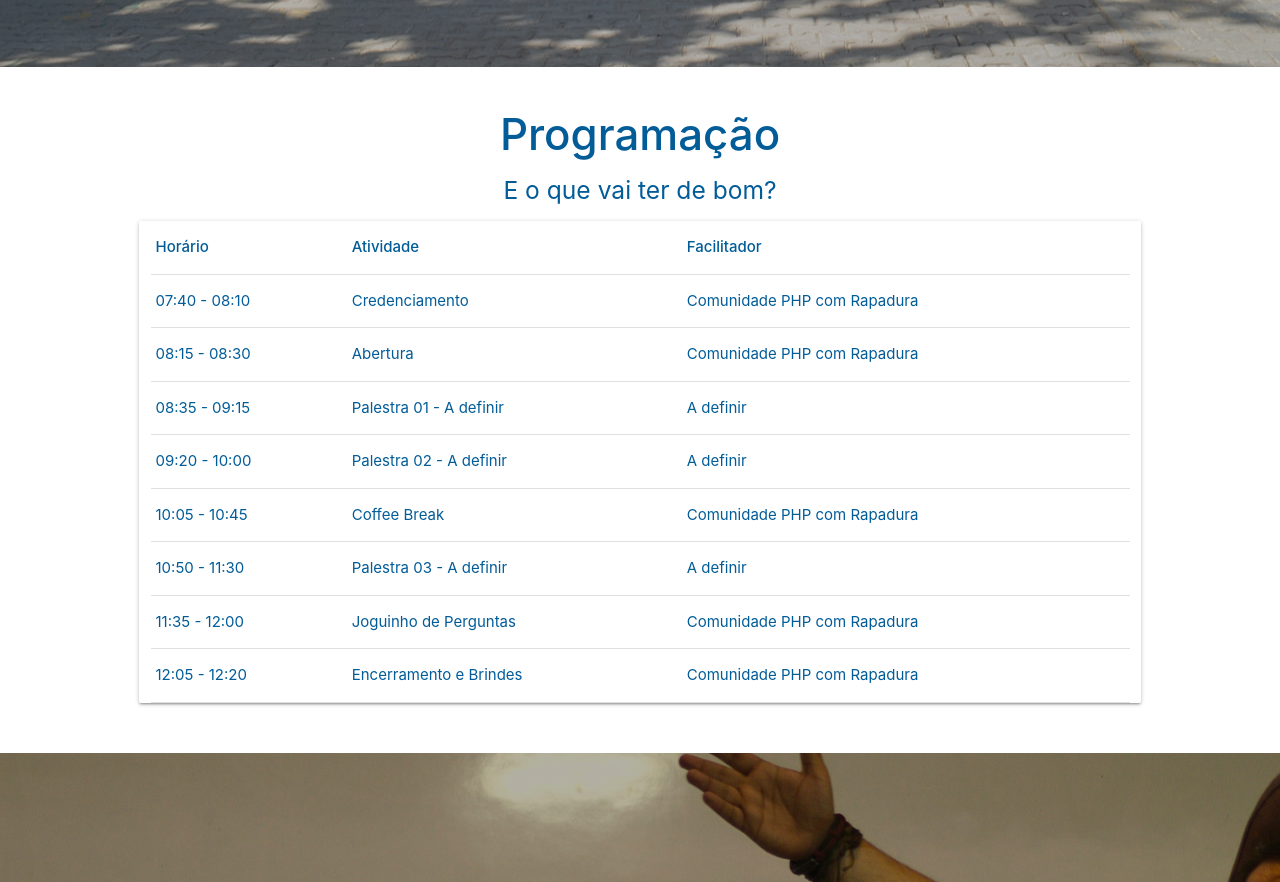
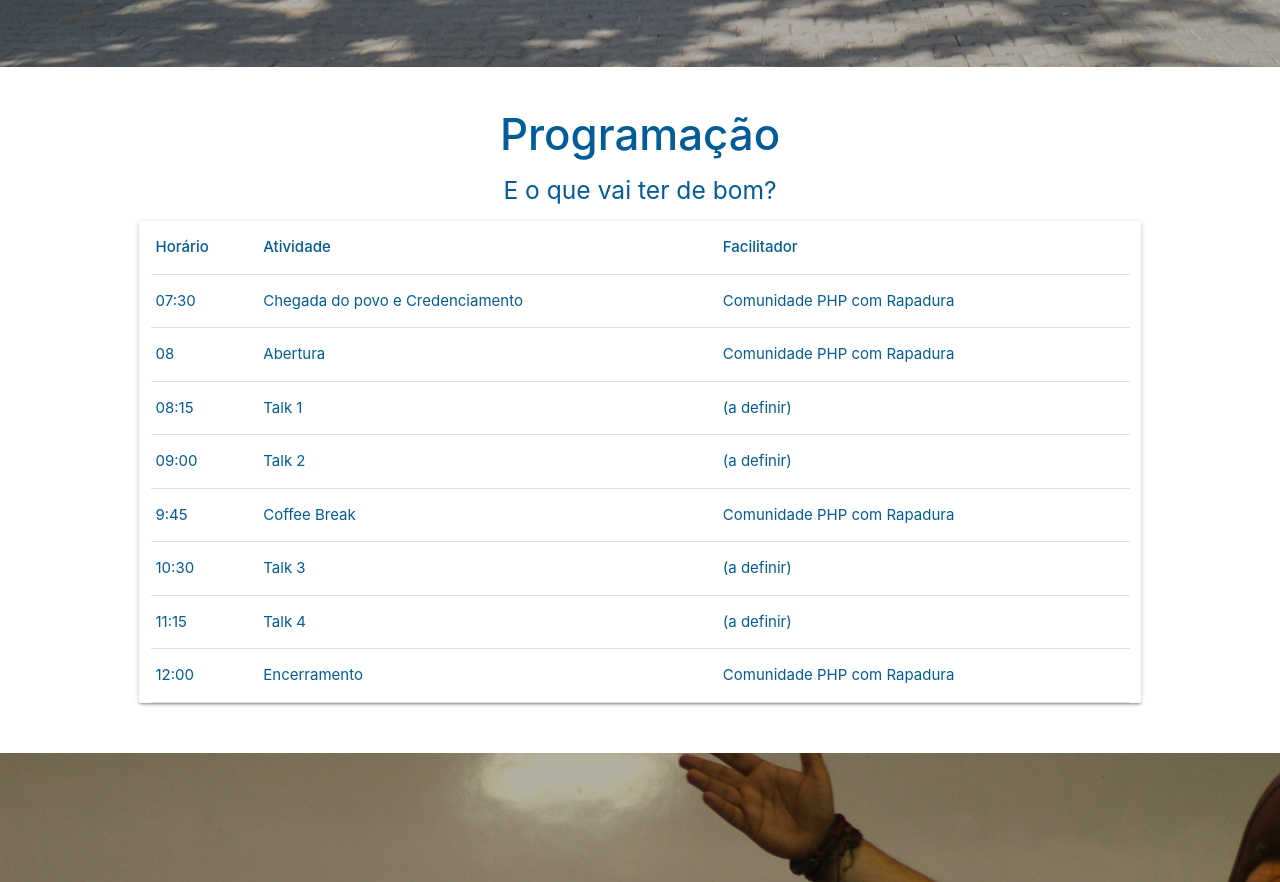
Before and after one commit to PHPcomRapadura/meetup-site, a PHP site: page / in a window 1280 px wide. Shown: the part 4231-5113 px from the top of the page. Run offline with PHP 8.4, Linux system fonts and the light colour scheme; some libraries are stand-ins or nearby versions.

Commit message:
feature: atualizar programacao

```diff
--- a/views/schedule.php
+++ b/views/schedule.php
@@ -3,7 +3,6 @@
 
       <div class="row">
         <div class="col s12 center">
-
           <h3 class="font-blue"><strong>Programação</strong></h3>
           <h5 class="font-blue">E o que vai ter de bom?</h5>
 
@@ -19,43 +18,44 @@
 
                     <tbody class="font-blue">
                         <tr>
-                            <td>07:40 - 08:10</td>
-                            <td>Credenciamento</td>
+                            <td>07:30</td>
+                            <td>Chegada do povo e Credenciamento</td>
                             <td>Comunidade PHP com Rapadura</td>
                         </tr>
                         <tr>
-                            <td>08:15 - 08:30</td>
+                            <td>08</td>
                             <td>Abertura</td>
                             <td>Comunidade PHP com Rapadura</td>
                         </tr>
+
                         <tr>
-                            <td>08:35 - 09:15</td>
-                            <td>Palestra 01 - A definir</td>
-                            <td>A definir</td>
+                            <td>08:15</td>
+                            <td>Talk 1</td>
+                            <td>(a definir)</td>
                         </tr>
                         <tr>
-                            <td>09:20 - 10:00</td>
-                            <td>Palestra 02 - A definir</td>
-                            <td>A definir</td>
+                            <td>09:00</td>
+                            <td>Talk 2</td>
+                            <td>(a definir)</td>
                         </tr>
                         <tr>
-                            <td>10:05 - 10:45</td>
+                            <td>9:45</td>
                             <td>Coffee Break</td>
                             <td>Comunidade PHP com Rapadura</td>
                         </tr>
                         <tr>
-                            <td>10:50 - 11:30</td>
-                            <td>Palestra 03 - A definir</td>
-                            <td>A definir</td>
+                            <td>10:30</td>
+                            <td>Talk 3</td>
+                            <td>(a definir)</td>
                         </tr>
                         <tr>
-                            <td>11:35 - 12:00</td>
-                            <td>Joguinho de Perguntas</td>
-                            <td>Comunidade PHP com Rapadura</td>
+                            <td>11:15</td>
+                            <td>Talk 4</td>
+                            <td>(a definir)</td>
                         </tr>
                         <tr>
-                            <td>12:05 - 12:20</td>
-                            <td>Encerramento e Brindes</td>
+                            <td>12:00</td>
+                            <td>Encerramento</td>
                             <td>Comunidade PHP com Rapadura</td>
                         </tr>
                     </tbody>
```
